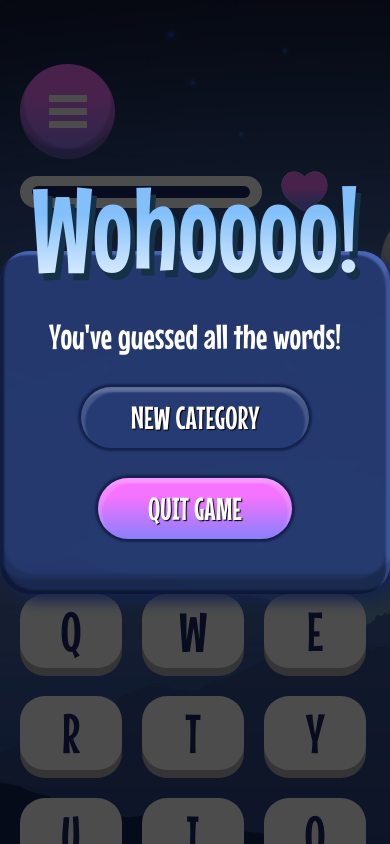
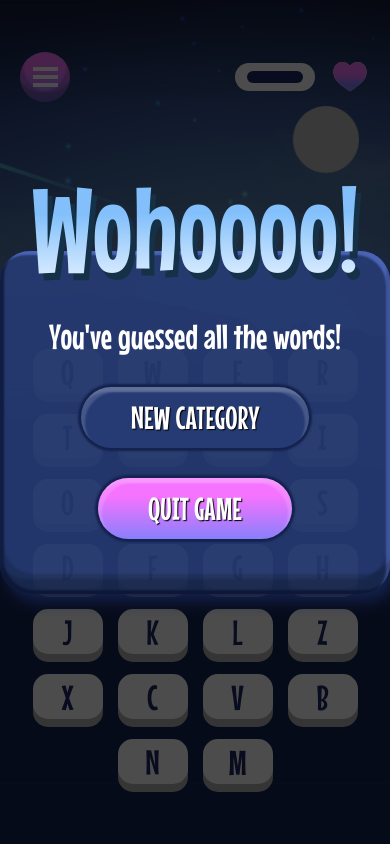
Before and after one commit to meviru/hangman.io, a React (Vite) app: page /categories/1 in a window 390 px wide. Shown: the top 844 px of the page. Built offline with nearby package versions, Linux system fonts and the light colour scheme.

Commit message:
feat: responsive game view

```diff
--- a/src/core/components/GameBoard.tsx
+++ b/src/core/components/GameBoard.tsx
@@ -9,6 +9,13 @@ const BoardWrapper = styled.div`
   min-height: 370px;
   align-items: center;
   justify-content: center;
+  @media (max-width: 1024px) {
+    padding: 40px 0;
+    min-height: 240px;
+  }
+  @media (max-width: 1024px) {
+    gap: 10px 15px;
+  }
 `;
 
 const LetterTile = styled.div`
@@ -29,6 +36,18 @@ const LetterTile = styled.div`
     0 0 2px 3px ${({ theme }) => theme.darkBlue};
   &.blank {
     opacity: 0.4;
+  }
+  @media (max-width: 1024px) {
+    width: 78px;
+    height: 94px;
+    font-size: 70px;
+    border-radius: 30px;
+  }
+  @media (max-width: 767px) {
+    width: 42px;
+    height: 56px;
+    font-size: 45px;
+    border-radius: 15px;
   }
 `;
 
--- a/src/core/components/Header.tsx
+++ b/src/core/components/Header.tsx
@@ -7,12 +7,21 @@ const HeaderWrapper = styled.header`
   padding-top: 64px;
   align-items: center;
   justify-content: space-between;
+  @media (max-width: 1024px) {
+    padding-top: 54px;
+  }
+  @media (max-width: 767px) {
+    padding-top: 44px;
+  }
 `;
 
 const HeaderLeft = styled.div`
   display: flex;
   column-gap: 40px;
   align-items: center;
+  @media (max-width: 1024px) {
+    column-gap: 15px;
+  }
 `;
 
 const HeaderToggleBtn = styled.div`
@@ -33,6 +42,16 @@ const HeaderToggleBtn = styled.div`
     box-shadow: inset 4px -5px 2px rgba(0, 0, 0, 0.15),
       inset -4px -5px 2px rgba(0, 0, 0, 0.15);
   }
+  @media (max-width: 1024px) {
+    width: 85px;
+    height: 85px;
+    flex: 0 0 85px;
+  }
+  @media (max-width: 767px) {
+    width: 50px;
+    height: 50px;
+    flex: 0 0 50px;
+  }
 `;
 
 const ToggleIcon = styled.div`
@@ -46,8 +65,8 @@ const ToggleIcon = styled.div`
   &:after {
     position: absolute;
     content: "";
-    height: 7px;
-    width: 38px;
+    width: inherit;
+    height: inherit;
     background-color: inherit;
   }
   &:before {
@@ -55,6 +74,16 @@ const ToggleIcon = styled.div`
   }
   &:after {
     bottom: -13px;
+  }
+  @media (max-width: 767px) {
+    width: 25px;
+    height: 4px;
+    &:before {
+      top: -8px;
+    }
+    &:after {
+      bottom: -8px;
+    }
   }
 `;
 
@@ -66,6 +95,16 @@ const HeaderTitle = styled.h2`
   background-clip: text;
   -webkit-text-fill-color: transparent;
   filter: drop-shadow(5px 7px 0px #153147);
+  @media (max-width: 1024px) {
+    font-size: 60px;
+  }
+  @media (max-width: 767px) {
+    font-size: 40px;
+    max-width: 120px;
+    overflow: hidden;
+    white-space: nowrap;
+    text-overflow: ellipsis;
+  }
 `;
 
 const GameStatus = styled.div`
@@ -82,6 +121,15 @@ const ProgressWrapper = styled.div`
   align-items: center;
   border-radius: 25px;
   background-color: ${({ theme }) => theme.white};
+  @media (max-width: 1024px) {
+    height: 28px;
+    width: 200px;
+    flex: 0 0 200px;
+  }
+  @media (max-width: 767px) {
+    width: 80px;
+    flex: 0 0 80px;
+  }
 `;
 
 const ProgressBar = styled.div<{ width?: number }>`
@@ -94,6 +142,11 @@ const ProgressBar = styled.div<{ width?: number }>`
 
 const Heart = styled.div`
   margin: 5px 0 0 15px;
+  svg {
+    @media (max-width: 767px) {
+      width: 40px;
+    }
+  }
 `;
 
 const MaskRect = styled.rect<{ height: number }>`
--- a/src/core/components/Keyboard.tsx
+++ b/src/core/components/Keyboard.tsx
@@ -6,6 +6,13 @@ const KeyWrapper = styled.div`
   flex-wrap: wrap;
   gap: 28px 20px;
   margin-bottom: 100px;
+  justify-content: center;
+  @media (max-width: 1024px) {
+    gap: 28px 25px;
+  }
+  @media (max-width: 767px) {
+    gap: 20px 15px;
+  }
 `;
 
 const Key = styled.button`
@@ -35,6 +42,17 @@ const Key = styled.button`
     &:after {
       top: 3px;
     }
+  }
+  @media (max-width: 1024px) {
+    width: 82px;
+    height: 62px;
+    font-size: 45px;
+  }
+  @media (max-width: 767px) {
+    width: 70px;
+    height: 45px;
+    font-size: 35px;
+    border-radius: 15px;
   }
 `;
 
--- a/src/pages/Category.tsx
+++ b/src/pages/Category.tsx
@@ -53,7 +53,7 @@ const CategoryItem = styled(motion.li)`
   }
   @media (max-width: 767px) {
     height: 70px;
-    font-size: 35px;
+    font-size: 30px;
   }
 `;
 
--- a/src/shared/components/Topbar.tsx
+++ b/src/shared/components/Topbar.tsx
@@ -21,7 +21,7 @@ const TopbarLeft = styled.div`
   column-gap: 40px;
   align-items: center;
   @media (max-width: 1024px) {
-    column-gap: 30px;
+    column-gap: 15px;
   }
 `;
 
@@ -50,9 +50,9 @@ const TopbarBtn = styled.div`
     flex: 0 0 85px;
   }
   @media (max-width: 767px) {
-    width: 65px;
-    height: 65px;
-    flex: 0 0 65px;
+    width: 50px;
+    height: 50px;
+    flex: 0 0 50px;
   }
 `;
 
@@ -82,7 +82,7 @@ const TopbarTitle = styled.div`
     font-size: 60px;
   }
   @media (max-width: 767px) {
-    font-size: 45px;
+    font-size: 40px;
   }
 `;
 
--- a/src/styles/GlobalStyles.ts
+++ b/src/styles/GlobalStyles.ts
@@ -16,7 +16,6 @@ img {
 html,
 body {
     font-family: "Mouse Memoirs", sans-serif;
-    min-height: 100%;
     font-size: 20px;
     line-height: 1.2;
     font-weight: normal;
```
